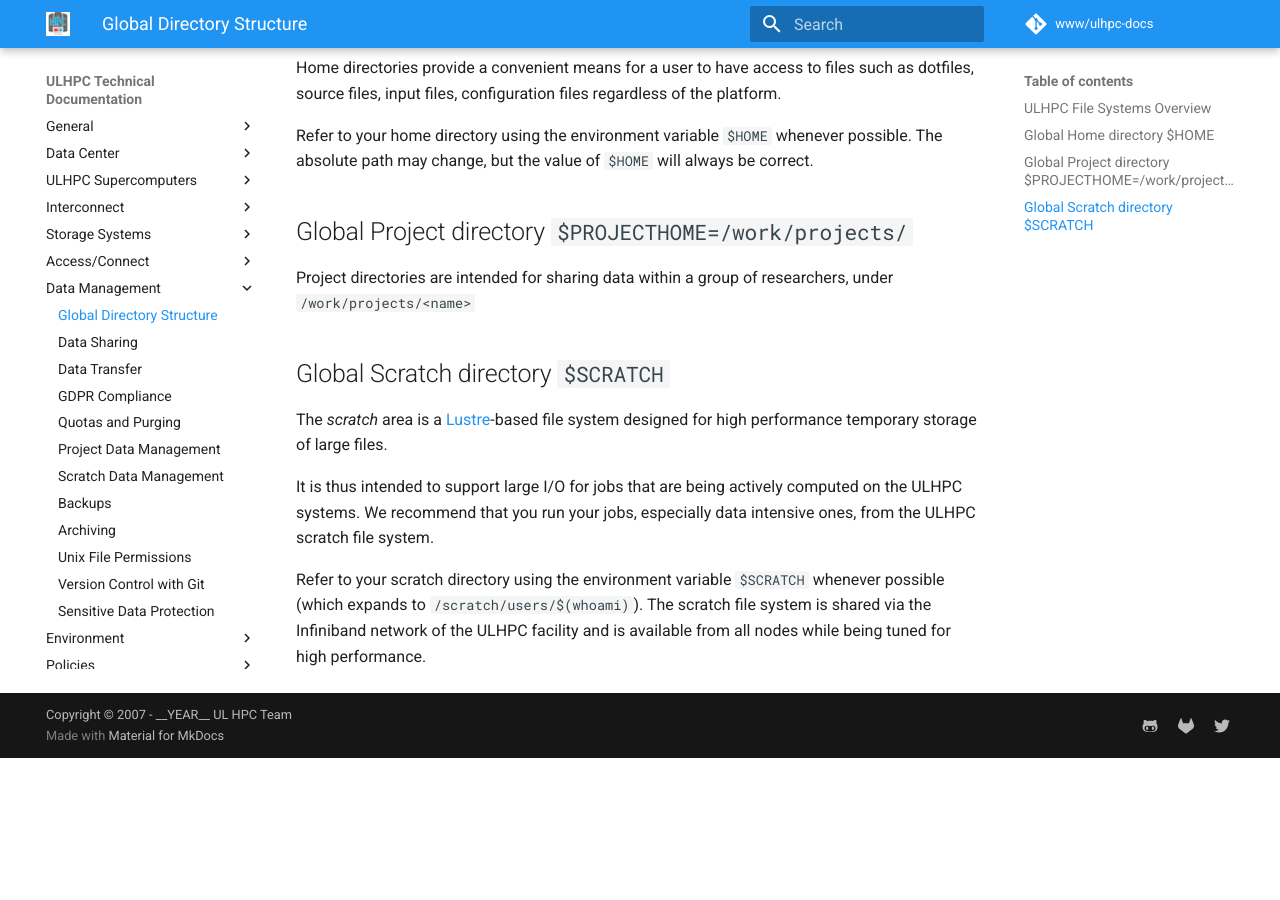
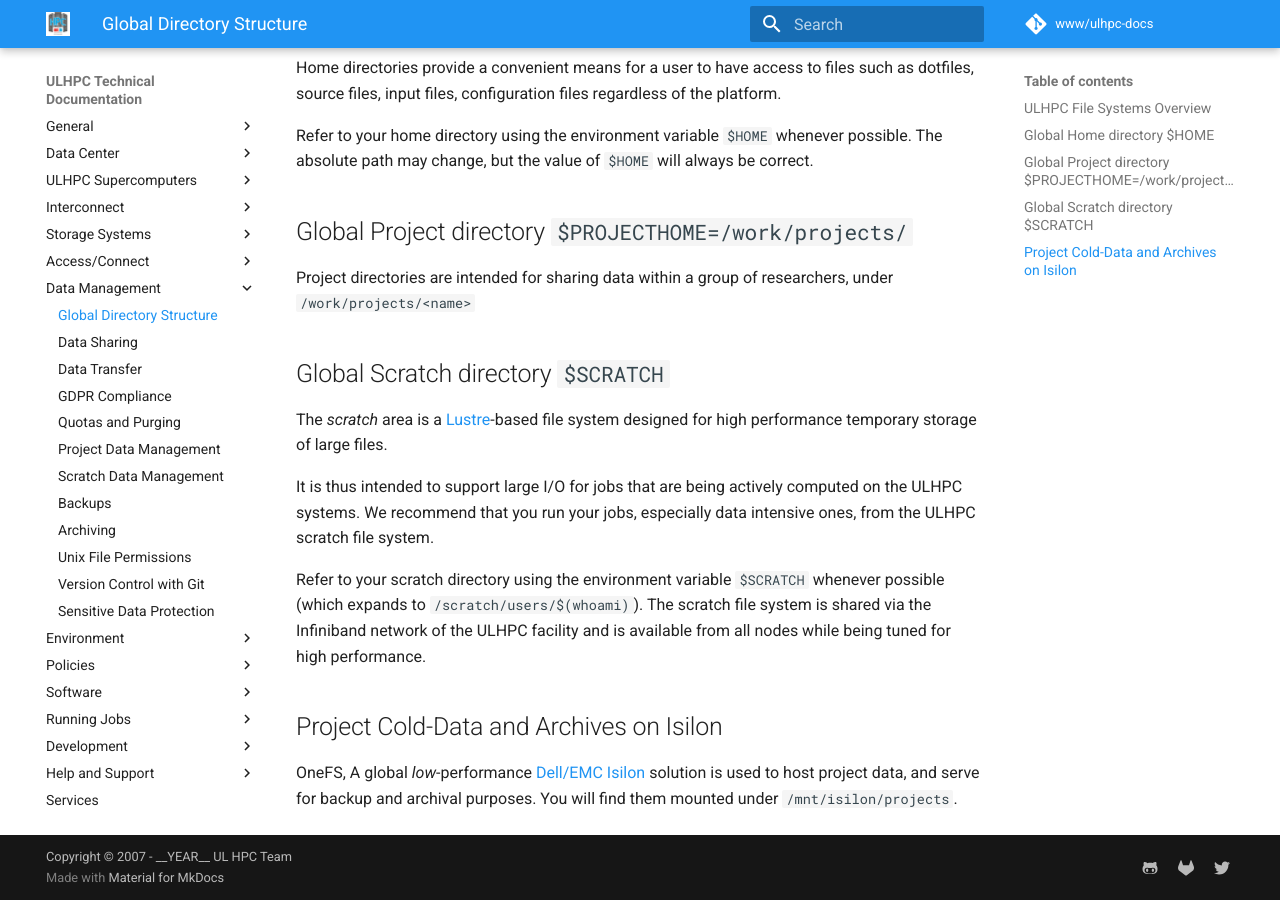
Before and after one commit to ULHPC/ulhpc-docs, an MkDocs documentation site: the page built from docs/data/layout.md, in a window 1280 px wide and 900 px high, scrolled down 603 px. Built offline with MkDocs 1.6.1 and Material for MkDocs 9.7.7, drawn with Linux system fonts in a browser that asks for light colours; before the commit the page ends 1361 px from its top, so only the background shows below that.

Commit message:
[data] layout with isilon
Signed-off-by: Sebastien Varrette <Sebastien.Varrette@uni.lu>

```diff
--- a/docs/data/layout.md
+++ b/docs/data/layout.md
@@ -20,3 +20,11 @@
    include-markdown "../filesystems/scratch.md"
    end="<!--intro-end-->"
 %}
+
+## Project Cold-Data and Archives on Isilon
+
+{%
+   include-markdown "../filesystems/isilon.md"
+   start="<!--intro-start-->"
+   end="<!--intro-end-->"
+%}
--- a/docs/filesystems/isilon.md
+++ b/docs/filesystems/isilon.md
@@ -1,6 +1,10 @@
 # Dell EMC Isilon (Archives and cold project data)
 
-OneFS, A global _low_-performance [Dell/EMC Isilon](https://www.dellemc.com/en-us/collaterals/unauth/data-sheets/products/storage/h10717-isilon-onefs-ds.pdf) solution is used to host project data, and serve for backup and archival purposes. You will find it mounted under `/mnt/isilon`.
+<!--intro-start-->
+
+OneFS, A global _low_-performance [Dell/EMC Isilon](https://www.dellemc.com/en-us/collaterals/unauth/data-sheets/products/storage/h10717-isilon-onefs-ds.pdf) solution is used to host project data, and serve for backup and archival purposes. You will find them mounted under `/mnt/isilon/projects`.
+
+<!--intro-end-->
 
 In 2014, the [IT Department of the University](https://wwwen.uni.lu/universite/presentation/organigrammes/organigramme_rectorat_administration_centrale/service_informatique_de_l_universite), the [UL HPC]
 (https://hpc.uni.lu/about/team.html) and the [LCSB](http://wwwen.uni.lu/lcsb/) join their forces (and their funding) to acquire a scalable and modular
```
